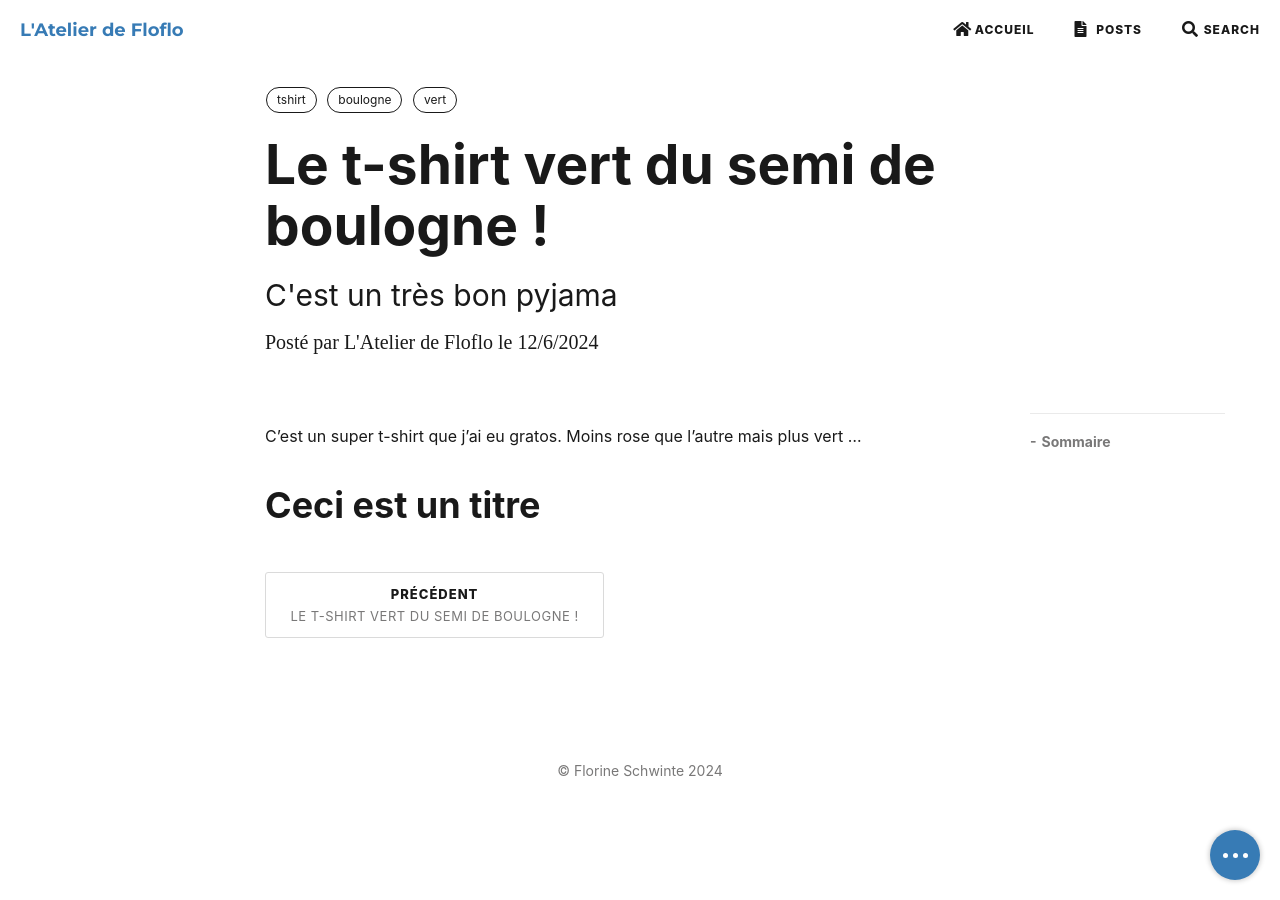
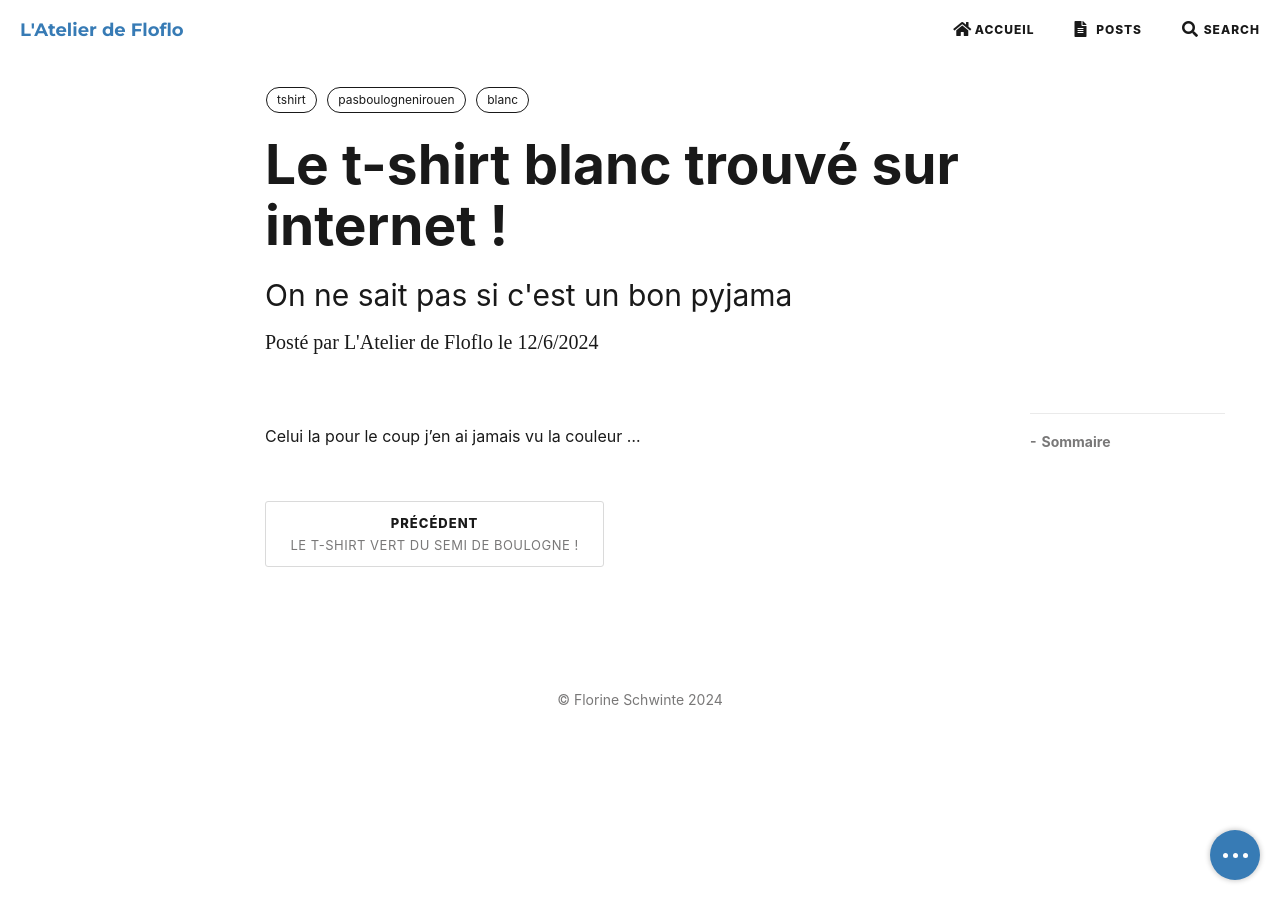
Before and after one commit to nicohlr/l-atelier-de-floflo, a Jekyll site: the page built from _posts/2024-06-12-tshirt-semi4.md, in a window 1280 px wide. Built offline with Jekyll 4.4.1, drawn with Linux system fonts in a browser that asks for light colours; nearby versions of some CDN libraries; a script that is not in the unit is left out.

Commit message:
Update tshirt blanc post

```diff
--- a/_posts/2024-06-12-tshirt-semi4.md
+++ b/_posts/2024-06-12-tshirt-semi4.md
@@ -1,17 +1,14 @@
 ---
 layout: posts
-title: Le t-shirt vert du semi de boulogne !
-subtitle: C'est un très bon pyjama
+title: Le t-shirt blanc trouvé sur internet !
+subtitle: On ne sait pas si c'est un bon pyjama
 header-img: img/posts/depositphotos_193563874-stock-photo-white-t-shirt-mockup-flat.jpg
 header-style: text
 catalog: true
 tags:
   - tshirt
-  - boulogne
-  - vert
+  - pasboulognenirouen
+  - blanc
 ---
 
-C'est un super t-shirt que j'ai eu gratos. Moins rose que l'autre mais plus vert ...
-
-
-# Ceci est un titre
+Celui la pour le coup j'en ai jamais vu la couleur ...
```
